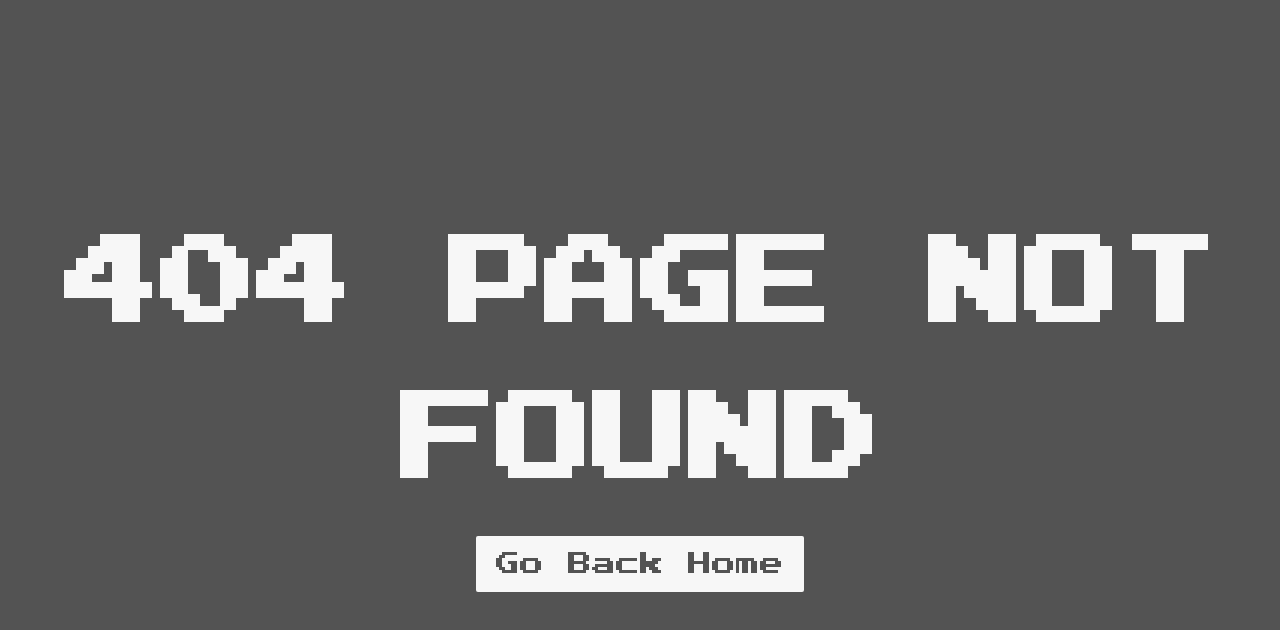
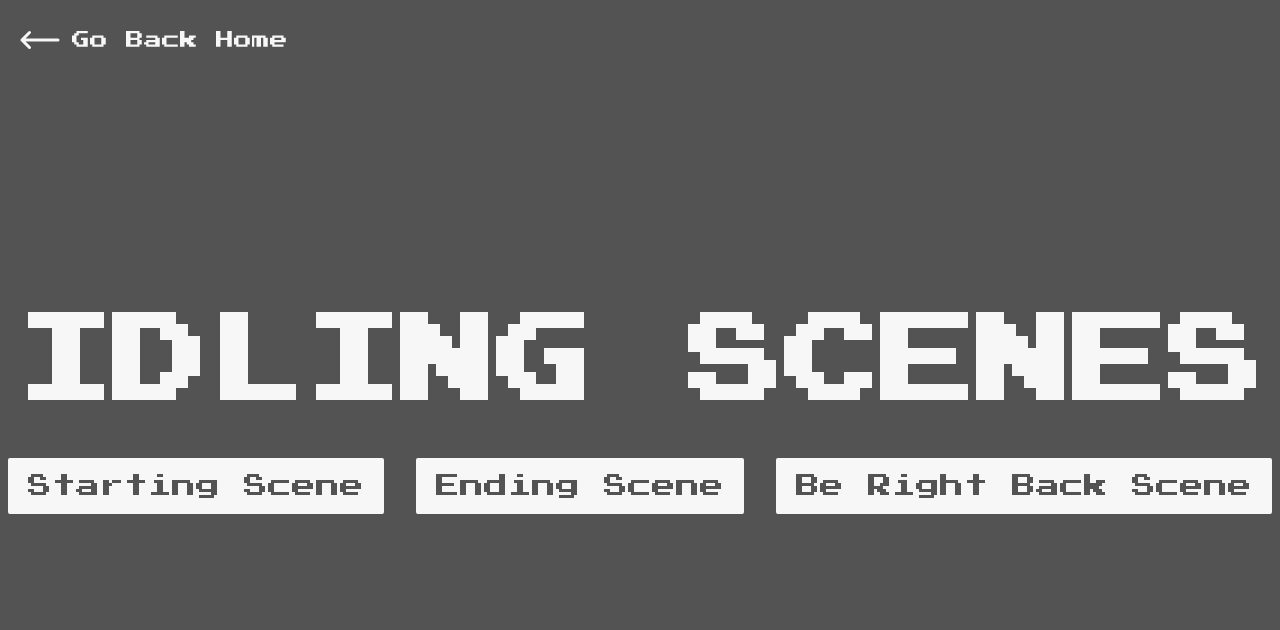
Before and after one commit to RSurya99/stream-overlays, a Next.js app: page /scenes/idling in a window 1280 px wide. Before the commit this address had no page. Shown: the top 630 px of the page. Built offline with nearby package versions, Linux system fonts and the light colour scheme.

Commit message:
feat: add dep uuid, update home page, and add streaming and idling index page

```diff
--- a/package.json
+++ b/package.json
@@ -16,7 +16,8 @@
     "react-dom": "18.2.0",
     "react-number-easing": "^1.0.2",
     "reconnecting-websocket": "^4.4.0",
-    "trakteerjs": "^1.0.6"
+    "trakteerjs": "^1.0.6",
+    "uuid": "^9.0.0"
   },
   "devDependencies": {
     "@types/node": "18.7.16",
--- a/pages/index.tsx
+++ b/pages/index.tsx
@@ -1,17 +1,22 @@
 import type { NextPage } from "next"
 import Link from 'next/link'
 
-const End: NextPage = () => {
+const Home: NextPage = () => {
   return (
     <div className="w-full h-screen flex flex-col items-center justify-center text-center bg-primary-black text-primary-white">
       <h1 className="text-8xl font-bold mb-4 uppercase leading-relaxed">
-        Homepage
+        RSurya99 Stream Overlay
       </h1>
-      <Link href="/">
-        <a className="px-5 py-3 bg-primary-white rounded-sm text-primary-black text-2xl capitalize">Go Back Home</a>
-      </Link>
+      <div className="flex space-x-8">
+        <Link href="/scenes/idling">
+          <a className="px-5 py-3 bg-primary-white rounded-sm text-primary-black text-2xl capitalize">Idling Scenes</a>
+        </Link>
+        <Link href="/scenes/streaming">
+          <a className="px-5 py-3 bg-primary-white rounded-sm text-primary-black text-2xl capitalize">Streaming Scenes</a>
+        </Link>
+      </div>
     </div>
   )
 }
 
-export default End
+export default Home
--- /dev/null
+++ b/pages/scenes/idling/index.tsx
@@ -0,0 +1,49 @@
+import type { NextPage } from "next"
+import Link from 'next/link'
+import { useState } from 'react'
+import { v4 as uuidv4 } from 'uuid';
+
+const Idling: NextPage = () => {
+  const [idlingScenes, setIdlingScenes] = useState([
+    {
+      id: uuidv4(),
+      name: 'Starting',
+      path: '/scenes/idling/starting'
+    },
+    {
+      id: uuidv4(),
+      name: 'Ending',
+      path: '/scenes/idling/end'
+    },
+    {
+      id: uuidv4(),
+      name: 'Be Right Back',
+      path: '/scenes/idling/brb'
+    }
+  ])
+
+  return (
+    <div className="relative w-full h-screen flex flex-col items-center justify-center text-center bg-primary-black text-primary-white">
+      <Link href="/">
+        <a className="absolute top-4 left-4 flex items-center space-x-2">
+          <svg xmlns="http://www.w3.org/2000/svg" fill="none" viewBox="0 0 24 24" stroke-width="1.5" stroke="currentColor" className="w-12 h-12">
+            <path stroke-linecap="round" stroke-linejoin="round" d="M6.75 15.75L3 12m0 0l3.75-3.75M3 12h18" />
+          </svg>
+          <span className="text-lg">Go Back Home</span>
+        </a>
+      </Link>
+      <h1 className="text-8xl font-bold mb-4 uppercase leading-relaxed">
+        Idling Scenes
+      </h1>
+      <div className="flex items-center flex-wrap justify-center space-x-8">
+        {idlingScenes.map((scene) => (
+          <Link key={scene.id} href={scene.path}>
+            <a className="px-5 py-3 bg-primary-white rounded-sm text-primary-black text-2xl capitalize">{scene.name} Scene</a>
+          </Link>
+        ))}
+      </div>
+    </div>
+  )
+}
+
+export default Idling
--- /dev/null
+++ b/pages/scenes/streaming/index.tsx
@@ -0,0 +1,49 @@
+import type { NextPage } from "next"
+import Link from 'next/link'
+import { useState } from 'react'
+import { v4 as uuidv4 } from 'uuid';
+
+const Streaming: NextPage = () => {
+  const [streamingScenes, setStreamingScenes] = useState([
+    {
+      id: uuidv4(),
+      name: 'Facecam',
+      path: '/scenes/streaming/facecam'
+    },
+    {
+      id: uuidv4(),
+      name: 'General',
+      path: '/scenes/streaming/general'
+    },
+    {
+      id: uuidv4(),
+      name: 'Osu!',
+      path: '/scenes/streaming/osu'
+    }
+  ])
+
+  return (
+    <div className="relative w-full h-screen flex flex-col items-center justify-center text-center bg-primary-black text-primary-white">
+      <Link href="/">
+        <a className="absolute top-4 left-4 flex items-center space-x-2">
+          <svg xmlns="http://www.w3.org/2000/svg" fill="none" viewBox="0 0 24 24" stroke-width="1.5" stroke="currentColor" className="w-12 h-12">
+            <path stroke-linecap="round" stroke-linejoin="round" d="M6.75 15.75L3 12m0 0l3.75-3.75M3 12h18" />
+          </svg>
+          <span className="text-lg">Go Back Home</span>
+        </a>
+      </Link>
+      <h1 className="text-8xl font-bold mb-4 uppercase leading-relaxed">
+        Streaming Scenes
+      </h1>
+      <div className="flex items-center flex-wrap justify-center space-x-8">
+        {streamingScenes.map((scene) => (
+          <Link key={scene.id} href={scene.path}>
+            <a className="px-5 py-3 bg-primary-white rounded-sm text-primary-black text-2xl capitalize">{scene.name} Scene</a>
+          </Link>
+        ))}
+      </div>
+    </div>
+  )
+}
+
+export default Streaming
```
Also changed, not shown: 1 other file (tests, documents, lock files or other folders).
